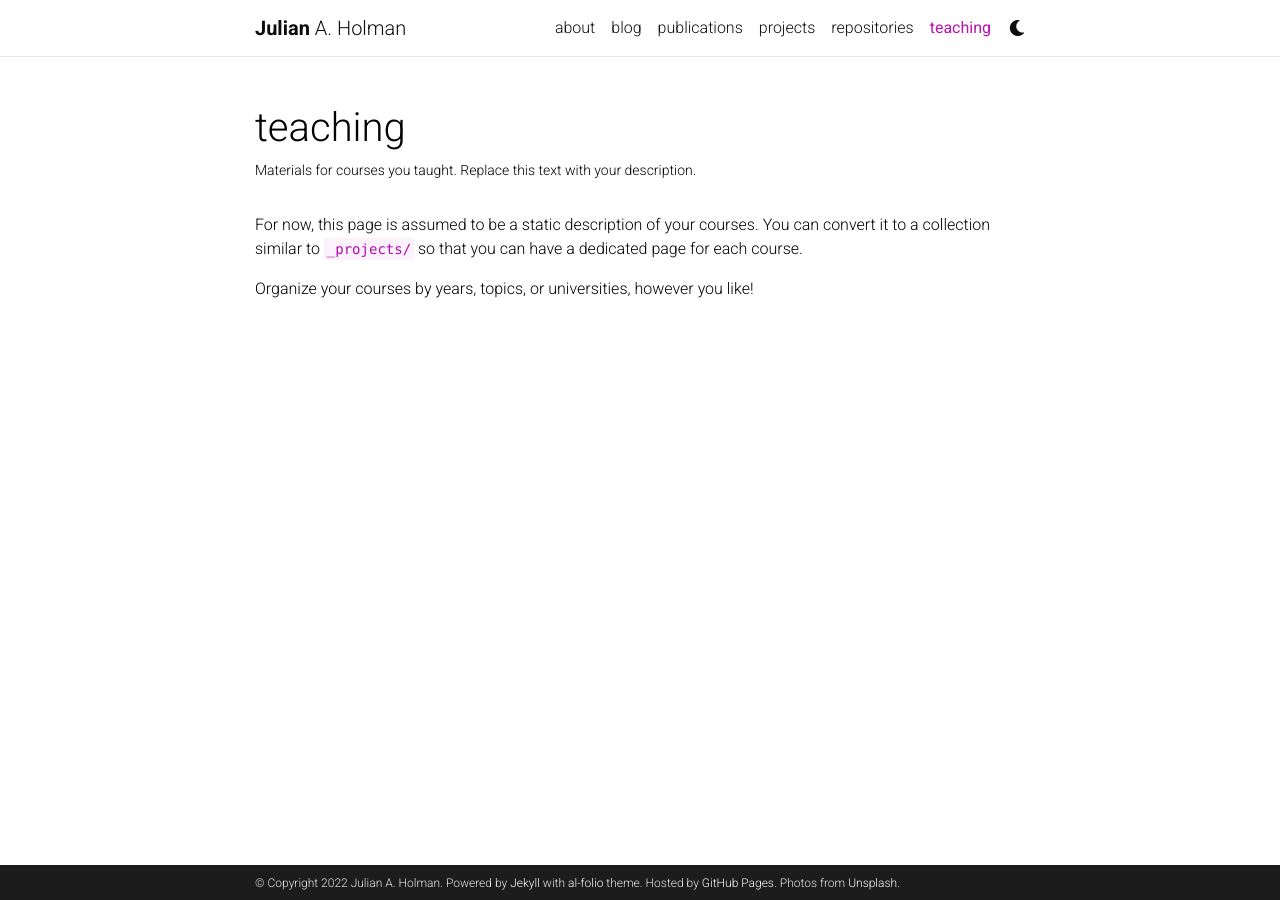
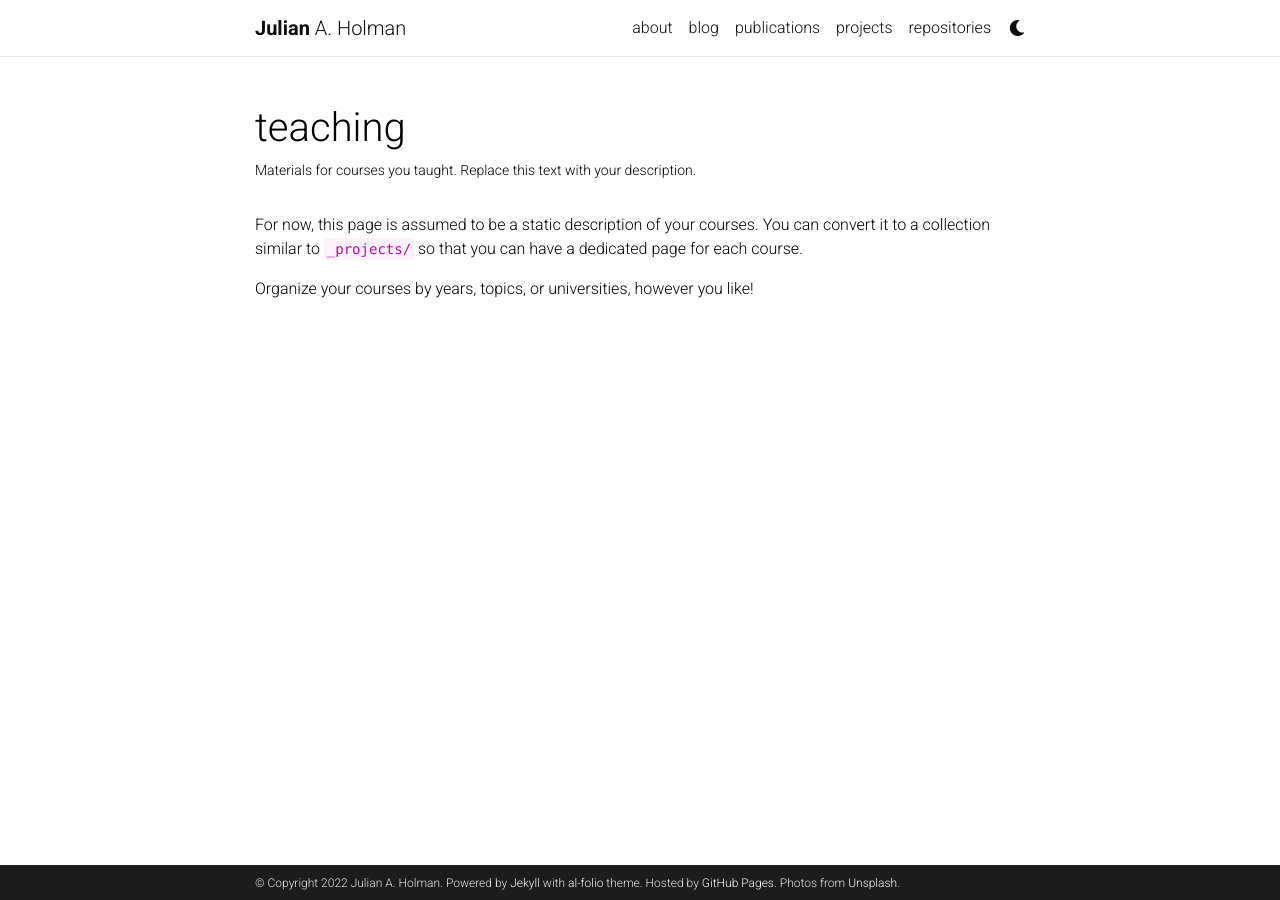
Before and after one commit to easternhercules/easternhercules.github.io, a Jekyll site: the page built from _pages/teaching.md, in a window 1280 px wide. Built offline with Jekyll 4.4.1, drawn with Linux system fonts in a browser that asks for light colours; comment, search, counter and statistics services are not loaded; a style sheet for code colours, icons or effects is not loaded.

Commit message:
Update teaching.md

```diff
--- a/_pages/teaching.md
+++ b/_pages/teaching.md
@@ -1,9 +1,9 @@
 ---
 layout: page
-permalink: /teaching/
+permalink:
 title: teaching
 description: Materials for courses you taught. Replace this text with your description.
-nav: true
+nav: false
 nav_order: 5
 ---
 
```
